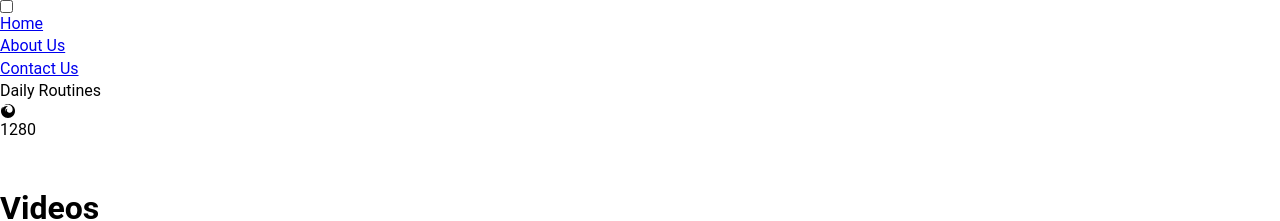
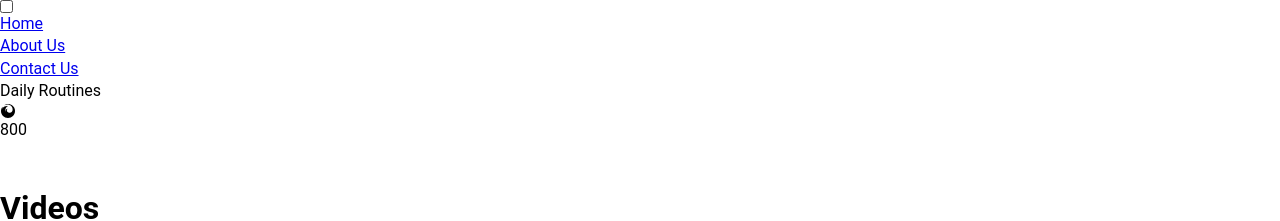
Before and after one commit to NikunjVadodariya/RoutineUpdates, a React app in the folder client/: page / in a window 1280 px wide. Shown: the top 221 px of the page. Built offline with nearby package versions, Linux system fonts and the light colour scheme.

Commit message:
make it better

```diff
--- a/client/js/components/components/Home.js
+++ b/client/js/components/components/Home.js
@@ -89,7 +89,7 @@ export default class Home extends React.Component {
       };
         return (
             <div class="home">
-              <p>{window.innerWidth}</p>
+              <p>{screen.width}</p>
               <br/>
               <br/>
               <div class="category" style={this.state.showCategory? {visibility: "visible"}: {visibility: "hidden", position: "absolute"}}>
```
Also changed, not shown: 2 other files (tests, documents, lock files or other folders).
